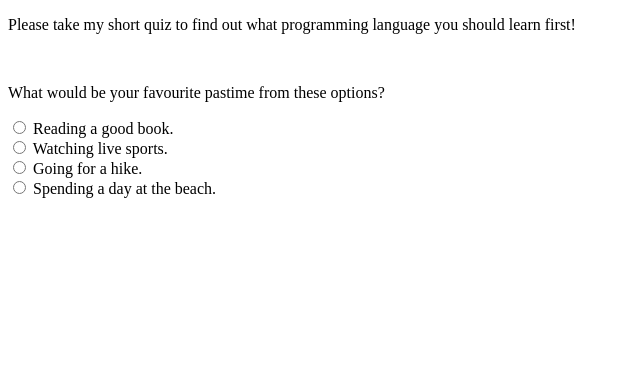
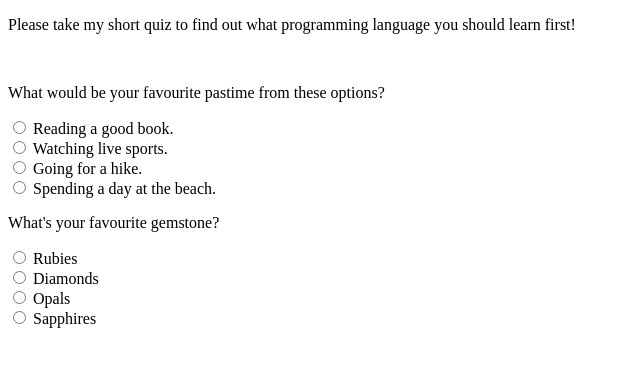
Before and after one commit to CanadianRunner/Programming-Language-Suggester, a plain HTML site: page index.html in a window 1280 px wide. Shown: the part 105-472 px from the top of the page, without its empty margins (0-640 px from the left). Drawn offline with Linux system fonts and the light colour scheme.

Commit message:
add quiz question 2 with radio buttons

```diff
--- a/index.html
+++ b/index.html
@@ -27,6 +27,16 @@
                         <input type="radio" id="selector" name="question1" value="Exercise"> Going for a hike. <br>
                         <input type="radio" id="selector" name="question1" value="Beach"> Spending a day at the beach. <br>
                     </div>
+                    <div id="question2">
+                        <p>What's your favourite gemstone?</p>
+                        <input type="radio" id="selector" name="question2" value="Rubies"> Rubies<br>
+                        <input type="radio" id="selector" name="question2" value="Diamonds"> Diamonds<br>
+                        <input type="radio" id="selector" name="question2" value="Opals"> Opals<br>
+                        <input type="radio" id="selector" name="question2" value="Sapphires"> Sapphires<br>
+                    </div>
+                    <div id="question3">
+
+                    </div>
                 </div>
             </form>
         </div>
```
